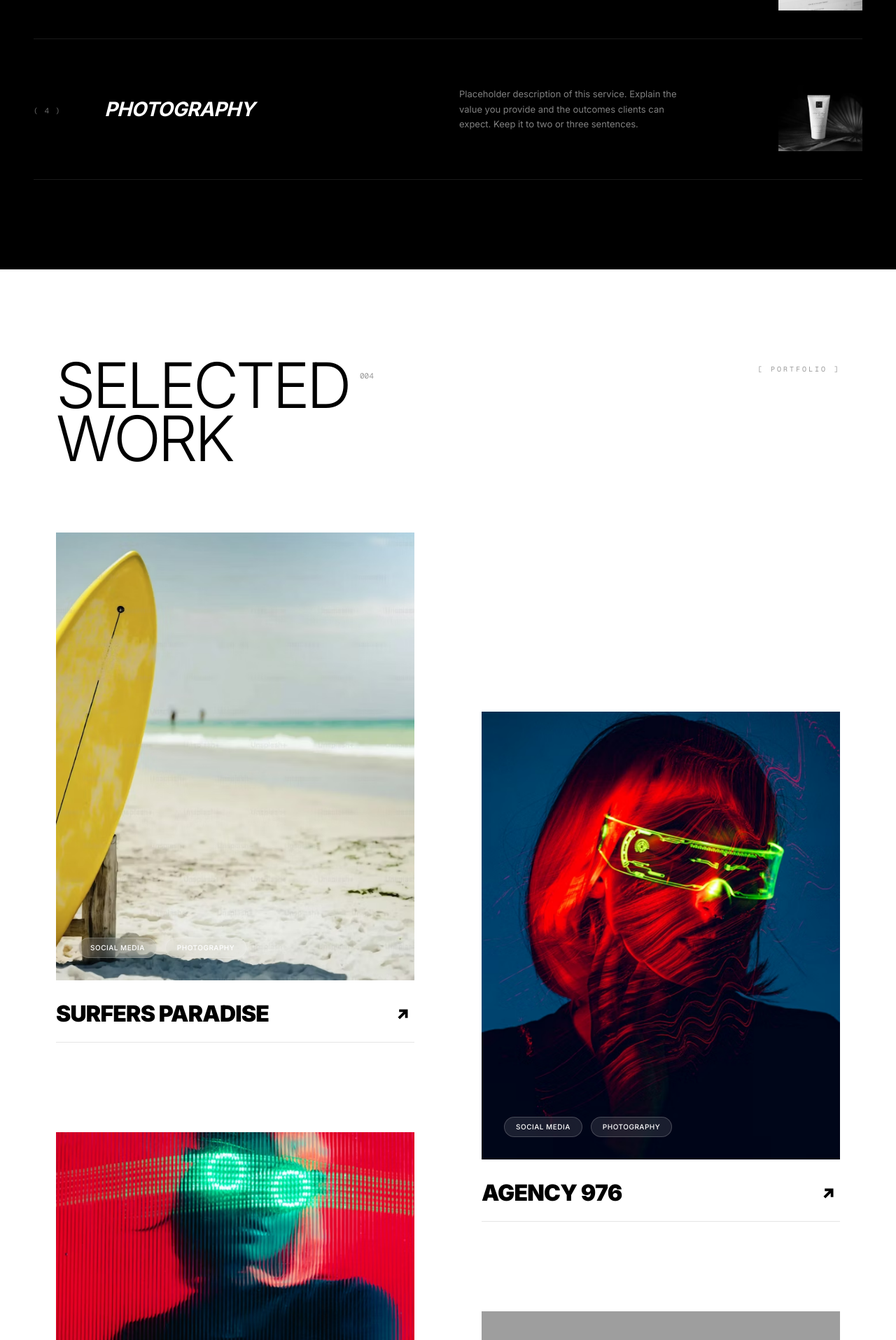
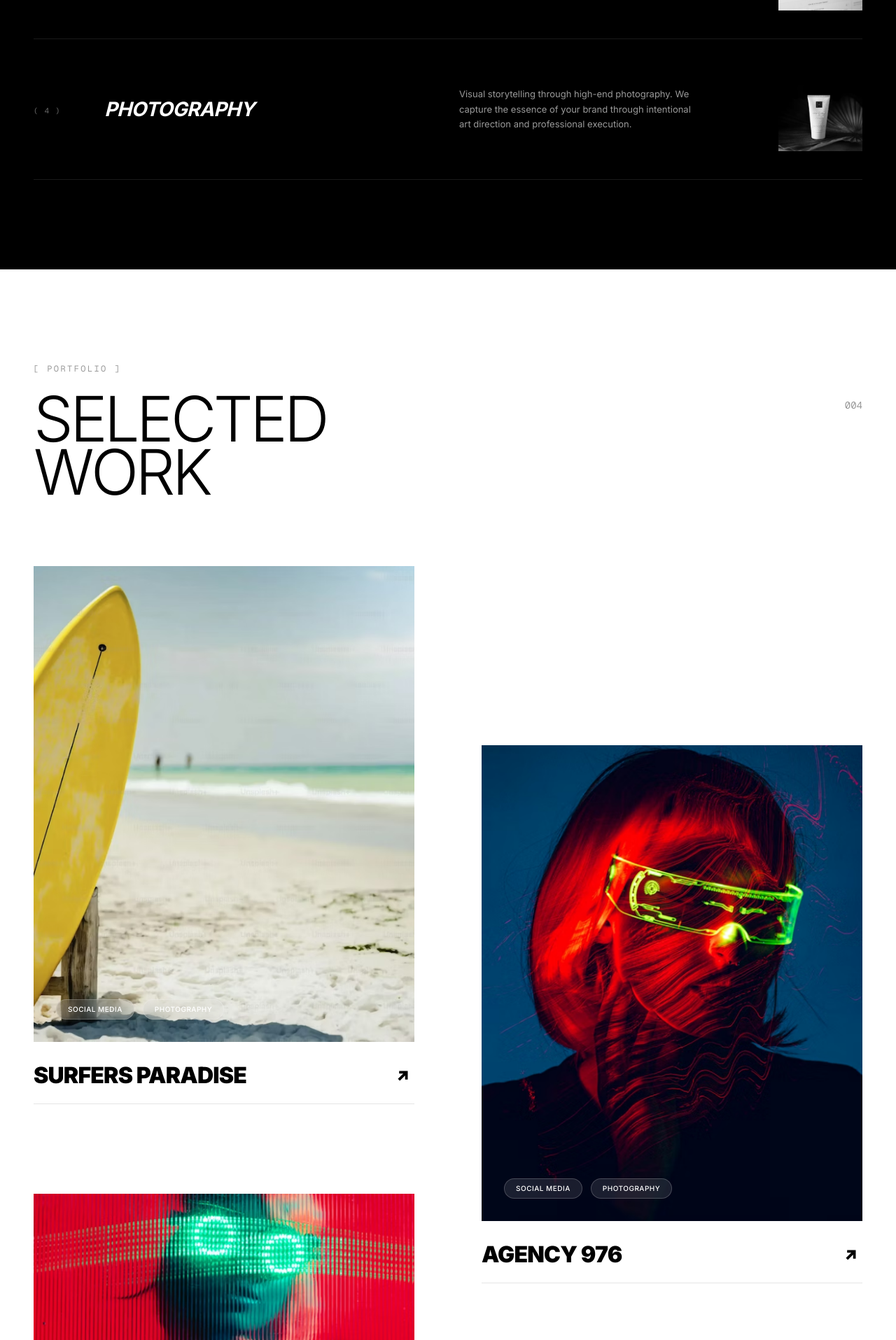
Before and after one commit to MagghyJi/portfolio-flux, a Next.js app: page / in a window 1280 px wide. Shown: the part 4425-6340 px from the top of the page at 70% size. Built offline with nearby package versions, Linux system fonts and the light colour scheme; grey boxes are pictures that could not be loaded; a web font is replaced by a local one.

Commit message:
style: unify margins and add portfolio CTA to SelectedWork

```diff
--- a/src/app/components/Deliverables.tsx
+++ b/src/app/components/Deliverables.tsx
@@ -4,35 +4,35 @@ const services = [
   {
     num: "( 1 )",
     name: "BRAND DISCOVERY",
-    desc: "Placeholder description of this service. Explain the value you provide and the outcomes clients can expect. Keep it to two or three sentences.",
+    desc: "We are a creative studio that loves making beautiful websites and premium products. We've won some awards for our work. We're really good at creating brands, designing cool stuff, and making things work just right.",
     img: "/brand-discovery-image.png",
   },
   {
     num: "( 2 )",
     name: "WEB DESIGN & DEV",
-    desc: "Placeholder description of this service. Explain the value you provide and the outcomes clients can expect. Keep it to two or three sentences.",
+    desc: "We build high-end digital experiences that connect with people. From research to launch, we handle every step of the process to ensure your brand stands out in the digital landscape.",
     img: "/web-design-image.png",
   },
   {
     num: "( 3 )",
     name: "MARKETING",
-    desc: "Placeholder description of this service. Explain the value you provide and the outcomes clients can expect. Keep it to two or three sentences.",
+    desc: "Strategic marketing that drives growth and engagement. We help you tell your story and reach your audience through curated content and targeted campaigns.",
     img: "/marketing-image.png",
   },
   {
     num: "( 4 )",
     name: "PHOTOGRAPHY",
-    desc: "Placeholder description of this service. Explain the value you provide and the outcomes clients can expect. Keep it to two or three sentences.",
+    desc: "Visual storytelling through high-end photography. We capture the essence of your brand through intentional art direction and professional execution.",
     img: "/photography-image.png",
   },
 ];
 
 export default function Deliverables() {
   return (
-    <section id="services" className="bg-black text-white overflow-hidden py-32 px-12">
+    <section id="services" className="bg-black text-white overflow-hidden py-24 md:py-32 px-6 md:px-12">
       <div className="max-w-[1440px] mx-auto">
         {/* Header Section */}
-        <div className="flex flex-col md:flex-row justify-between items-start md:items-end mb-24 border-b border-white/20 pb-12">
+        <div className="flex flex-col md:flex-row justify-between items-start md:items-end mb-16 md:mb-24 border-b border-white/20 pb-12">
           <div className="flex flex-col gap-10">
             <span className="font-mono text-[10px] uppercase text-white/40 tracking-[0.2em]">
               [ SERVICES ]
@@ -42,7 +42,7 @@ export default function Deliverables() {
             </span>
           </div>
           <h2
-            className="text-[12vw] md:text-[7vw] font-extralight uppercase leading-none"
+            className="text-[12vw] md:text-[7vw] font-extralight uppercase leading-none mt-8 md:mt-0"
             style={{ letterSpacing: "-0.04em" }}
           >
             DELIVERABLES
@@ -54,7 +54,7 @@ export default function Deliverables() {
           {services.map((s, i) => (
             <div
               key={i}
-              className="border-b border-white/10 py-10 grid grid-cols-1 md:grid-cols-12 items-center gap-8 group cursor-pointer"
+              className="border-b border-white/10 py-12 md:py-10 grid grid-cols-1 md:grid-cols-12 items-start md:items-center gap-6 md:gap-8 group cursor-pointer"
             >
               {/* Number */}
               <div className="md:col-span-1">
@@ -66,7 +66,7 @@ export default function Deliverables() {
               {/* Title */}
               <div className="md:col-span-5">
                 <h3
-                  className="text-3xl md:text-[2.2vw] font-bold italic uppercase leading-none transition-all"
+                  className="text-4xl md:text-[2.2vw] font-bold italic uppercase leading-none transition-all"
                   style={{ letterSpacing: "-0.02em" }}
                 >
                   {s.name}
@@ -75,19 +75,19 @@ export default function Deliverables() {
 
               {/* Description */}
               <div className="md:col-span-4">
-                <p className="text-[13px] text-white/50 leading-relaxed max-w-[340px]">
+                <p className="text-[14px] md:text-[13px] text-white/60 leading-relaxed max-w-[340px]">
                   {s.desc}
                 </p>
               </div>
 
-              {/* Image */}
-              <div className="md:col-span-2 flex justify-end">
-                <div className="relative w-full aspect-square md:w-[120px] md:h-[120px] overflow-hidden grayscale group-hover:grayscale-0 transition-all duration-700">
+              {/* Image - Color and Left aligned on mobile, Grayscale and Right aligned on desktop */}
+              <div className="md:col-span-2 flex justify-start md:justify-end mt-4 md:mt-0">
+                <div className="relative w-[140px] h-[140px] md:w-[120px] md:h-[120px] overflow-hidden grayscale-0 md:grayscale md:group-hover:grayscale-0 transition-all duration-700">
                   <Image
                     src={s.img}
                     alt={s.name}
                     fill
-                    className="object-cover transition-transform duration-700 group-hover:scale-110"
+                    className="object-cover transition-transform duration-700 md:group-hover:scale-110"
                   />
                 </div>
               </div>
--- a/src/app/components/SelectedWork.tsx
+++ b/src/app/components/SelectedWork.tsx
@@ -25,57 +25,61 @@ const projects = [
 
 export default function SelectedWork() {
   return (
-    <section id="work" className="bg-white py-32 px-12 md:px-20 relative text-[#000000]">
+    <section id="work" className="bg-white py-24 md:py-32 px-6 md:px-12 relative text-black">
       <div className="max-w-[1440px] mx-auto">
-        {/* Header Section */}
-        <div className="mb-24 relative">
-          <div className="flex items-start gap-4">
-            <h2 className="text-[10vw] md:text-[7vw] font-light leading-[0.85] uppercase tracking-tighter text-[#000000]">
-              SELECTED<br />WORK
-            </h2>
-            <span className="font-mono text-[11px] mt-4 text-[#000000]/40">004</span>
-          </div>
 
-          {/* Portfolio Tag - Rotated 90° and aligned to right */}
-          <div className="absolute right-0 top-0 hidden md:block">
-            <span className="font-mono text-[10px] uppercase text-[#000000]/40 tracking-[0.3em] rotate-90 origin-top-right">
+        {/* 1. Header Section */}
+        <div className="mb-16 md:mb-24 relative w-full">
+          {/* Portfolio Tag - Above title on mobile */}
+          <div className="mb-6">
+            <span className="font-mono text-[10px] md:text-[12px] uppercase text-black/40 tracking-[0.2em]">
               [ PORTFOLIO ]
             </span>
           </div>
+
+          <div className="flex justify-between items-start">
+            <h2 className="text-[12vw] md:text-[7vw] font-light leading-[0.85] uppercase tracking-tighter">
+              SELECTED<br />WORK
+            </h2>
+            <span className="font-mono text-[12px] md:text-[14px] mt-2 text-black/40">004</span>
+          </div>
         </div>
 
-        {/* Staggered Grid */}
-        <div className="grid grid-cols-1 md:grid-cols-2 gap-x-24 items-start">
+        {/* 2. Staggered Grid */}
+        <div className="grid grid-cols-1 md:grid-cols-2 gap-y-20 md:gap-x-24 items-start">
           {/* Left Column */}
-          <div className="flex flex-col">
-            <div className="flex flex-col gap-32">
-              <ProjectCard project={projects[0]} />
-              <ProjectCard project={projects[2]} />
-            </div>
-
-            {/* CTA Box - Moved UP and cleaned */}
-            <div className="relative p-10 mt-6 max-w-[500px]">
-               <div className="absolute top-0 left-0 w-3 h-3 border-t border-l border-[#000000]" />
-               <div className="absolute top-0 right-0 w-3 h-3 border-t border-r border-[#000000]" />
-               <div className="absolute bottom-0 left-0 w-3 h-3 border-b border-l border-[#000000]" />
-               <div className="absolute bottom-0 right-0 w-3 h-3 border-b border-r border-[#000000]" />
-               <div className="flex flex-col gap-8">
-                 <p className="text-[15px] font-medium leading-[1.4] max-w-[420px] text-[#000000]">
-                   Discover how my creativity transforms ideas into impactful digital<br className="hidden md:block" /> experiences — schedule a call with me to get started.
-                 </p>
-                 <button className="bg-[#000000] text-white text-[10px] uppercase py-3 px-8 rounded-full w-fit hover:scale-105 transition-transform font-bold tracking-widest">
-                   Let's talk
-                 </button>
-               </div>
-            </div>
+          <div className="flex flex-col gap-20 md:gap-32">
+            <ProjectCard project={projects[0]} />
+            <ProjectCard project={projects[2]} />
           </div>
 
-          {/* Right Column - Offset creates the gap */}
-          <div className="flex flex-col gap-32 md:pt-64">
+          {/* Right Column - Offset creates the gap on desktop */}
+          <div className="flex flex-col gap-20 md:gap-32 md:pt-64">
             <ProjectCard project={projects[1]} />
             <ProjectCard project={projects[3]} />
           </div>
         </div>
+
+        {/* 3. Final CTA Box - Below the last image */}
+        <div className="mt-24 md:mt-48 flex justify-start">
+          <div className="relative p-10 md:p-16 w-full max-w-[600px]">
+            {/* Large Corner Brackets */}
+            <div className="absolute top-0 left-0 w-8 h-8 border-t-2 border-l-2 border-black" />
+            <div className="absolute top-0 right-0 w-8 h-8 border-t-2 border-r-2 border-black" />
+            <div className="absolute bottom-0 left-0 w-8 h-8 border-b-2 border-l-2 border-black" />
+            <div className="absolute bottom-0 right-0 w-8 h-8 border-b-2 border-r-2 border-black" />
+
+            <div className="flex flex-col gap-10">
+              <p className="text-[18px] md:text-[22px] font-medium leading-[1.3] text-black">
+                Discover how my creativity transforms ideas into impactful digital experiences — schedule a call with me to get started.
+              </p>
+              <button className="bg-black text-white text-[12px] uppercase py-4 px-12 rounded-full w-fit hover:scale-105 transition-transform font-bold tracking-widest">
+                Let's talk
+              </button>
+            </div>
+          </div>
+        </div>
+
       </div>
     </section>
   );
@@ -83,7 +87,7 @@ export default function SelectedWork() {
 
 function ProjectCard({ project }: { project: any }) {
   return (
-    <div className="group cursor-pointer flex flex-col gap-8 text-[#000000]">
+    <div className="group cursor-pointer flex flex-col gap-6 md:gap-8 text-black">
       <div className="relative aspect-[4/5] overflow-hidden bg-gray-50">
         <Image
           src={project.img}
@@ -92,7 +96,7 @@ function ProjectCard({ project }: { project: any }) {
           className="object-cover transition-transform duration-1000 group-hover:scale-110"
         />
         {/* Tags overlay */}
-        <div className="absolute bottom-8 left-8 flex gap-3">
+        <div className="absolute bottom-6 left-6 md:bottom-8 md:left-8 flex gap-3">
           {project.tags.map((tag: string) => (
             <span key={tag} className="bg-white/10 backdrop-blur-md text-white text-[10px] uppercase py-1.5 px-4 rounded-full border border-white/20 font-medium tracking-wider">
               {tag}
@@ -100,11 +104,11 @@ function ProjectCard({ project }: { project: any }) {
           ))}
         </div>
       </div>
-      <div className="flex justify-between items-center border-b border-[#000000]/10 pb-6">
-        <h3 className="text-3xl md:text-[2.5vw] font-black uppercase tracking-tight leading-none text-[#000000]">
+      <div className="flex justify-between items-center border-b border-black/10 pb-6">
+        <h3 className="text-2xl md:text-[2.5vw] font-black uppercase tracking-tight leading-none">
           {project.title}
         </h3>
-        <div className="relative w-8 h-8 transition-transform duration-500 group-hover:translate-x-1 group-hover:-translate-y-1">
+        <div className="relative w-6 h-6 md:w-8 md:h-8 transition-transform duration-500 group-hover:translate-x-1 group-hover:-translate-y-1">
           <Image
             src="/arrow-top-right.svg"
             alt="View project"
```
